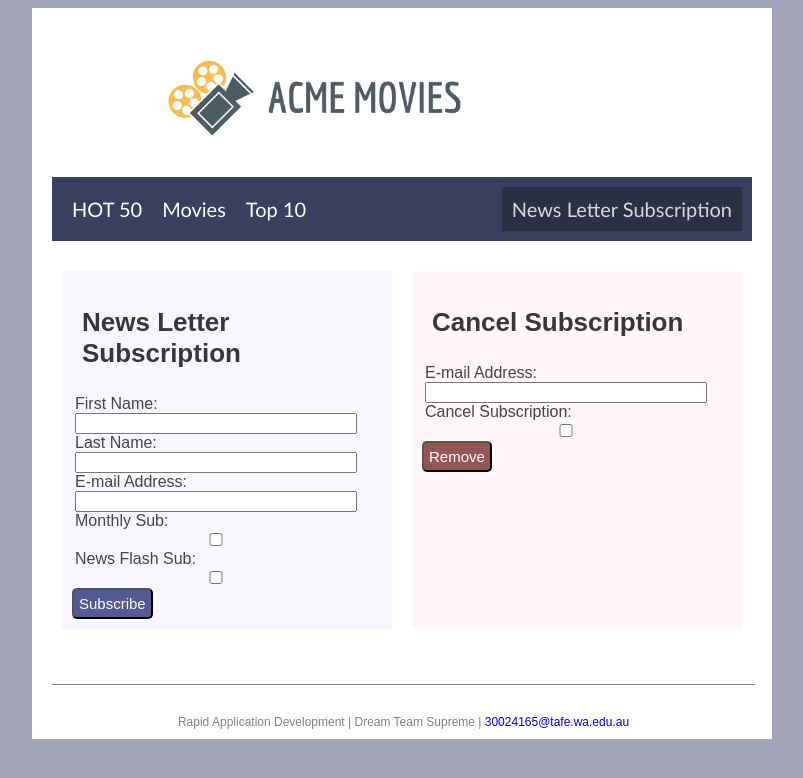
After one commit to J-works-dev/MovieApp, a PHP site: page /subscription.php in a window 1280 px wide. The commit adds this page. Shown: the top 778 px of the page, without its empty margins (238-1041 px from the left). Run offline with PHP 8.4, Linux system fonts and the light colour scheme.

Commit message:
Add subscription page

```diff
--- a/index.php
+++ b/index.php
@@ -14,7 +14,7 @@
                 <li class="nav-index active"><a href="index.php">HOT 50</a></li>
                 <li class="nav-index"><a href="movies.php">Movies</a></li>
                 <li class="nav-index"><a href="top10.php">Top 10</a></li>
-                <li class="nav-index"><a href="loadMovies.php">Load Movies</a></li>
+                <li class="nav-index"><a href="subscription.php">News Letter Subscription</a></li>
             </ul>
             <main>
                 <section>
@@ -24,7 +24,7 @@
                     </article>
                 </section>
                 <div class="footer">
-                    Web Programming Project | Sang Joon Lee | 30024165 | <a href="mailto:30024165@tafe.wa.edu.au">30024165@tafe.wa.edu.au</a>
+                    Rapid Application Development | Dream Team Supreme | <a href="mailto:30024165@tafe.wa.edu.au">30024165@tafe.wa.edu.au</a>
                 </div>
             </main>
         </div>
--- a/movies.php
+++ b/movies.php
@@ -17,7 +17,7 @@
                 <li class="nav-index"><a href="index.php">HOT 50</a></li>
                 <li class="nav-index active"><a href="movies.php">Movies</a></li>
                 <li class="nav-index"><a href="top10.php">Top 10</a></li>
-                <li class="nav-index"><a href="loadMovies.php">Load Movies</a></li>
+                <li class="nav-index"><a href="subscription.php">News Letter Subscription</a></li>
             </ul>
             <main>
                 <section>
@@ -70,7 +70,7 @@
                 </section>
             </main>
             <div class="footer">
-                <p>Web Programming Project | Sang Joon Lee | 30024165 | <a href="mailto:30024165@tafe.wa.edu.au">30024165@tafe.wa.edu.au</a></p>
+                <p>Rapid Application Development | Dream Team Supreme | <a href="mailto:30024165@tafe.wa.edu.au">30024165@tafe.wa.edu.au</a></p>
             </div>
         </div>
     </body>
--- a/style.css
+++ b/style.css
@@ -58,10 +58,9 @@ h3 {
 }
 
 .nav li:last-child {
-  display: none;
   position: absolute;
   right: 30px;
-  opacity: 30%;
+  opacity: 80%;
 }
 
 .nav-index {
@@ -167,7 +166,52 @@ h3 {
   margin-top: 50px;
 }
 
+.subscription {
+  display: flex;
+  justify-content: center;
+}
+
+.subscription_form,
+.subscription_cancle_form {
+  width: 90%;
+  min-height: 300px;
+  padding: 10px;
+  margin: 10px;
+  background-color: rgb(248, 247, 255);
+}
+
+.subscription_cancle_form {
+  background-color: rgb(255, 247, 247);
+}
+
+.subscription_form .form-group,
+.subscription_cancle_form .form-group {
+  display: block;
+  /* justify-content: flex-start; */
+}
+
+.subscription_form button {
+  background-color: rgb(85, 89, 148);
+  color: white;
+  font-size: 15px;
+  padding: 5px;
+  border-radius: 5px;
+}
+
+.subscription_cancle_form button {
+  display: flex;
+  background-color: rgb(148, 85, 85);
+  color: white;
+  font-size: 15px;
+  padding: 5px;
+  border-radius: 5px;
+  align-items: flex-end;
+}
+
 @media screen and (max-width: 768px) {
+  .content {
+    max-width: 100%;
+  }
   .table .table-status,
   .table-sound,
   .table-versions,
@@ -176,9 +220,16 @@ h3 {
   td + td + th {
     display: none;
   }
+  .subscription {
+    display: inline-block;
+    justify-content: center;
+  }
 }
 
 @media screen and (max-width: 375px) {
+  .content {
+    max-width: 100%;
+  }
   .table .table-status,
   .table-studio,
   .table-sound,
--- /dev/null
+++ b/subscription.php
@@ -0,0 +1,70 @@
+<!DOCTYPE html>
+<html>
+    <head>
+        <title>Web Programing Project</title>
+        <meta charset="utf-8">
+        <link rel="stylesheet" type="text/css" href="style.css?<?php echo time(); ?>" />
+    </head>
+    <body>
+        <div class="content">
+            <div class="title">
+                <a href="index.php"><img src="Acme Movies.png"></a>
+            </div>
+            <ul class="nav">
+                <li class="nav-index"><a href="index.php">HOT 50</a></li>
+                <li class="nav-index"><a href="movies.php">Movies</a></li>
+                <li class="nav-index"><a href="top10.php">Top 10</a></li>
+                <li class="nav-index active"><a href="subscription.php">News Letter Subscription</a></li>
+            </ul>
+            <main>
+                <section>
+                    <article class="subscription">
+                        <div class="subscription_form">
+                            <h3>News Letter Subscription</h3>
+                            <form action="subscription_scr.php" method="post">
+                                <div class="form-group">
+                                    <label for="first_name">First Name:</label>
+                                    <input type="text" class="form-control" id="first_name" name="first_name">
+                                </div>
+                                <div class="form-group">
+                                    <label for="last_name">Last Name:</label>
+                                    <input type="text" class="form-control" id="last_name" name="last_name">
+                                </div>
+                                <div class="form-group">
+                                    <label for="email">E-mail Address:</label>
+                                    <input type="email" class="form-control" id="email" name="email">
+                                </div>
+                                <div class="form-group">
+                                    <label for="monthlySubStatus">Monthly Sub: </label>
+                                    <input type="checkbox" class="form-control" id="monthlySubStatus" name="monthlySubStatus" value="1">
+                                </div>
+                                <div class="form-group">
+                                    <label for="newsFlashSub">News Flash Sub: </label>
+                                    <input type="checkbox" class="form-control" id="newsFlashSub" name="newsFlashSub" value="1">
+                                </div>
+                                <button type="submit" name = "submit" class="btn btn-default">Subscribe</button>
+                            </form>
+                        </div>
+                        <div class="subscription_cancle_form">
+                            <h3>Cancel Subscription</h3>
+                            <form action="subscription_scr.php" method="post">
+                                <div class="form-group">
+                                    <label for="email">E-mail Address:</label>
+                                    <input type="email" class="form-control" id="email" name="email">
+                                </div>
+                                <div class="form-group">
+                                    <label for="subStatus">Cancel Subscription: </label>
+                                    <input type="checkbox" class="form-control" id="subStatus" name="subStatus" value="1">
+                                </div>
+                                <button type="submit" name = "submit" class="btn btn-default">Remove</button>
+                            </form>
+                        </div>
+                    </article>
+                </section>
+            </main>
+            <div class="footer">
+            Rapid Application Development | Dream Team Supreme | <a href="mailto:30024165@tafe.wa.edu.au">30024165@tafe.wa.edu.au</a>
+            </div>
+        </div>
+    </body>
+</html>
--- a/top10.php
+++ b/top10.php
@@ -14,7 +14,7 @@
                 <li class="nav-index"><a href="index.php">HOT 50</a></li>
                 <li class="nav-index"><a href="movies.php">Movies</a></li>
                 <li class="nav-index active"><a href="top10.php">Top 10</a></li>
-                <li class="nav-index"><a href="loadMovies.php">Load Movies</a></li>
+                <li class="nav-index"><a href="subscription.php">News Letter Subscription</a></li>
             </ul>
             <main>
                 <section>
@@ -25,7 +25,7 @@
                     </article>
                 </section>
                 <div class="footer">
-                    Web Programming Project | Sang Joon Lee | 30024165 | <a href="mailto:30024165@tafe.wa.edu.au">30024165@tafe.wa.edu.au</a>
+                    Rapid Application Development | Dream Team Supreme | <a href="mailto:30024165@tafe.wa.edu.au">30024165@tafe.wa.edu.au</a>
                 </div>
             </main>
         </div>
```
